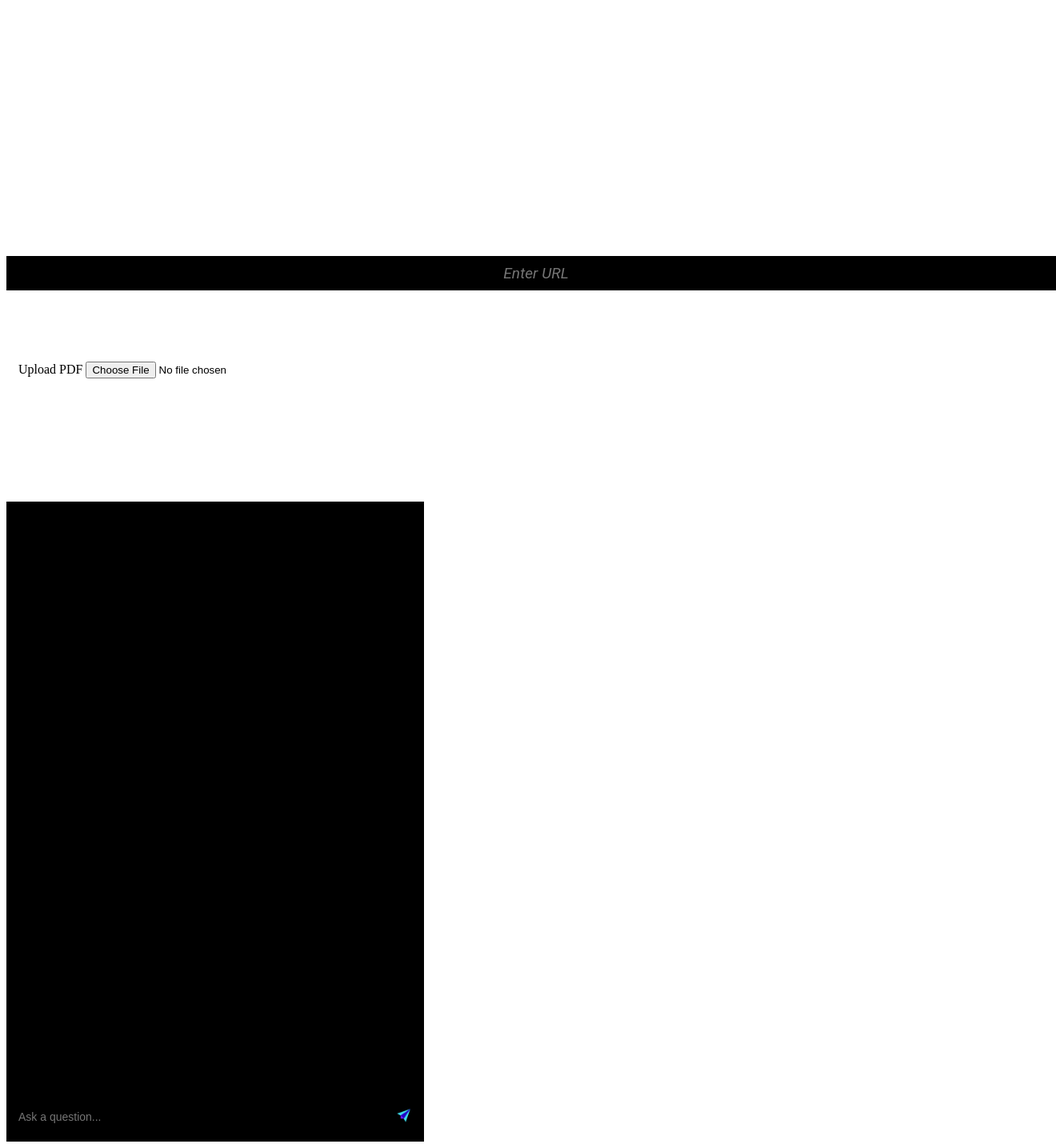
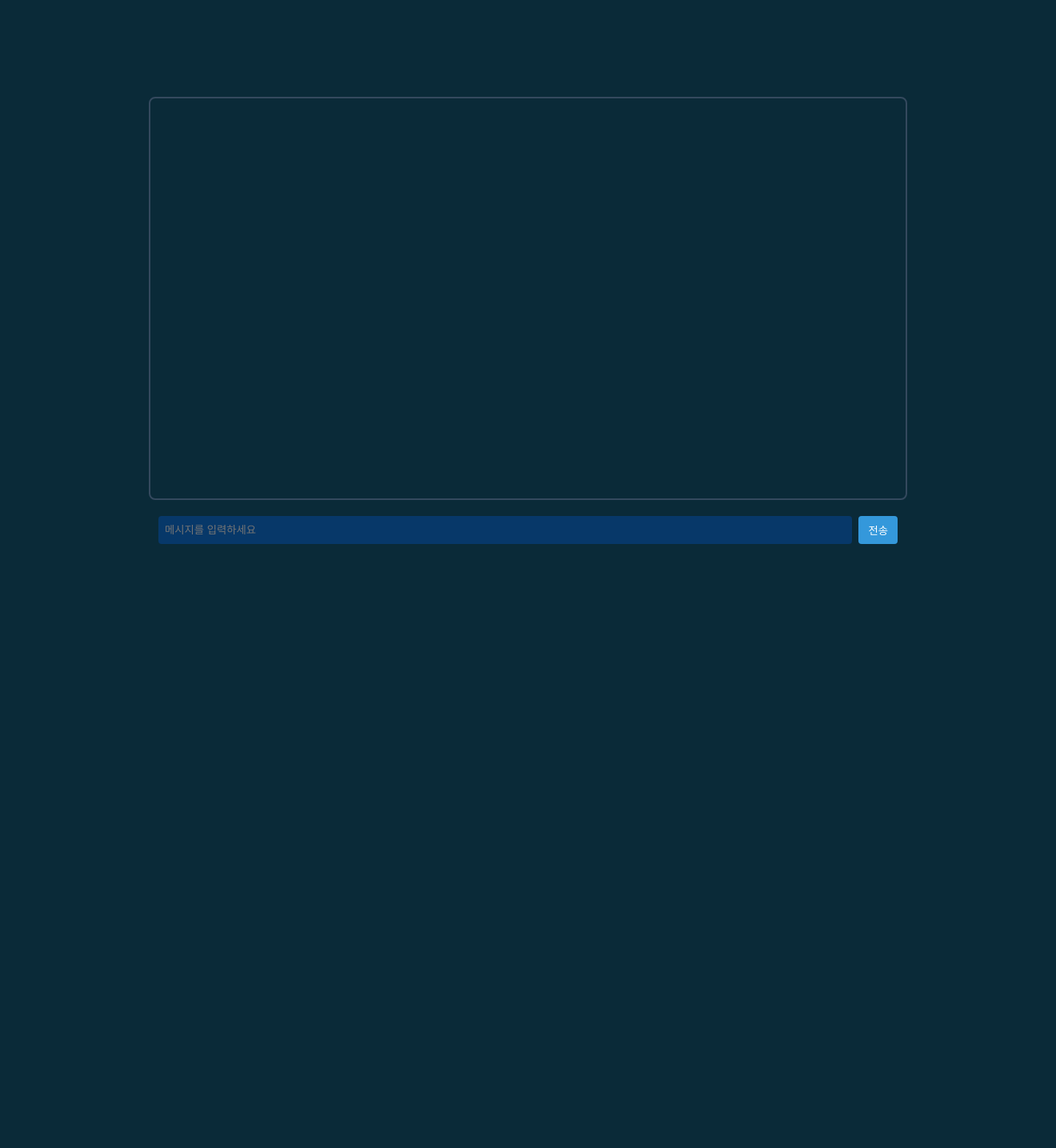
Before and after one commit to Yunju07/research-gpt, a FastAPI app: page / in a window 1320 px wide; the page is wider, and only the part inside the window is pictured. Shown: that part at 80% size. After the commit the page ends 680 px from the top of that part, so only its background shows below. Run offline with FastAPI, Linux system fonts and the light colour scheme; a map, chart or similar area stays blank; some libraries are stand-ins or nearby versions.

Commit message:
fastapi sample

```diff
--- a/templates/index.html
+++ b/templates/index.html
@@ -1,37 +1,119 @@
 <!DOCTYPE html>
-<html>
-  <head>
-    <script src="static/js/script.js"></script>
-    <script src="https://cdn.jsdelivr.net/npm/pdfjs-dist@3.3.122/build/pdf.min.js"></script>
-    <link rel="stylesheet" href="static/css/styles.css">
-  </head>
-  <body>
+<html lang="en">
+<head>
+    <meta charset="UTF-8">
+    <meta name="viewport" content="width=device-width, initial-scale=1.0">
+    <title>채팅봇</title>
+    <style>
+        body {
+            font-family: 'Segoe UI', Tahoma, Geneva, Verdana, sans-serif;
+            margin: 0;
+            padding: 0;
+            box-sizing: border-box;
+            background-color: #0a2a38;
+            color: #ecf0f1;
+        }
 
-    <form id='url' style="margin-top: 320px; margin-bottom: 20px; width: 100%; text-align: center;">
-        <input type="text" name="pdf-url" placeholder="Enter URL" style="color: lightgray; padding: 10px; border: none; background-color: black; font: 1.2em Roboto; font-style: italic; width: 100%; text-align: center">
-    </form>
+        #chat-container {
+            width: 100%;
+            height: 100vh;
+            display: flex;
+            flex-direction: column;
+            align-items: center;
+            justify-content: center;
+        }
 
-    <p style="color: white; margin: 10px; /* padding: 10px; */ /* border-radius: 10px; */ /* background-color: grey; */ width: fit-content; /* max-width: 80%; */ text-align: start; overflow-wrap: break-word; /* font-style: normal; */ font-variant-caps: normal; /* font-weight: normal; */ /* font-stretch: normal; */ /* font-size: 1.2em; */ line-height: normal; font-family: Roboto;">or</p>
+        #chat-box {
+            width: 70%;
+            height: 60%;
+            overflow-y: scroll;
+            margin-bottom: 20px;
+            border: 2px solid #34495e;
+            border-radius: 8px;
+            padding: 10px;
+        }
 
-    <form id="up" style="margin-top: 50px; margin-left: 15px;" enctype="multipart/form-data">
-      <label for="file-input" class="upload-btn">Upload PDF</label>
-      <input type="file" accept=".pdf" id="file-input"/>
-    </form>
+        .message-container {
+            display: flex;
+            justify-content: flex-start;
+            margin-bottom: 10px;
+        }
 
-    <div id="container">
-        <iframe id="pdf-viewer" class="pdf-viewer" style="border-width: 0"></iframe>
-        <div style="width: 40%; height: 100vh; border: none; background-color: black; display: flex; flex-direction: column; align-items: center; justify-content: space-between;">
-            <div id="chat" style="height: 100%; overflow-y: scroll; background-color: black;">
-              <!-- Chat messages go here -->
-            </div>
-            <form style="display: flex; padding-left: 10px; margin-bottom: 10px; width: 100%;">
-              <input type="text" name='chat' style="font-size: 14px; flex-grow: 2; padding: 10px; border: none; background-color: black; color: white;" placeholder="Ask a question..." />
-              <button id="send" style="background-color: transparent; border: none; padding: 10px 20px;">
-                <img src="static/send-icon.png" style="width: 20px; height: 20px;" />
-              </button>
-            </form>
+        .user-message-container {
+            justify-content: flex-end;
+        }
+
+        .message-bubble {
+            padding: 10px;
+            border-radius: 8px;
+            max-width: 70%;
+            word-wrap: break-word;
+        }
+
+        .user-message-bubble {
+            background-color: #3498db;
+            color: white;
+        }
+
+        .bot-message-bubble {
+            background-color: #34495e;
+            color: white;
+        }
+
+        #input-box {
+            width: 70%;
+            display: flex;
+            justify-content: space-between;
+        }
+
+        #user-input {
+            flex: 1;
+            padding: 8px;
+            border: none;
+            border-radius: 4px;
+            margin-right: 8px;
+            background-color: #073869;
+            color: #ecf0f1;
+        }
+
+        #send-button {
+            background-color: #3498db;
+            color: white;
+            border: none;
+            padding: 8px 12px;
+            border-radius: 4px;
+            cursor: pointer;
+        }
+    </style>
+</head>
+<body>
+    <div id="chat-container">
+        <div id="chat-box"></div>
+        <div id="input-box">
+            <input type="text" id="user-input" placeholder="메시지를 입력하세요">
+            <button id="send-button" onclick="sendMessage()">전송</button>
         </div>
     </div>
 
-  </body>
+    <script>
+        function sendMessage() {
+            var userInput = document.getElementById('user-input').value;
+            if (userInput.trim() !== '') {
+                var chatBox = document.getElementById('chat-box');
+                var userMessageContainer = document.createElement('div');
+                userMessageContainer.classList.add('message-container', 'user-message-container');
+
+                var userMessageBubble = document.createElement('div');
+                userMessageBubble.classList.add('message-bubble', 'user-message-bubble');
+                userMessageBubble.textContent = userInput;
+
+                userMessageContainer.appendChild(userMessageBubble);
+                chatBox.appendChild(userMessageContainer);
+
+                document.getElementById('user-input').value = '';
+                // 여기서 챗봇 로직을 추가하면 됩니다.
+            }
+        }
+    </script>
+</body>
 </html>
```
Also changed, not shown: web.py (added, +30 -0 lines).
